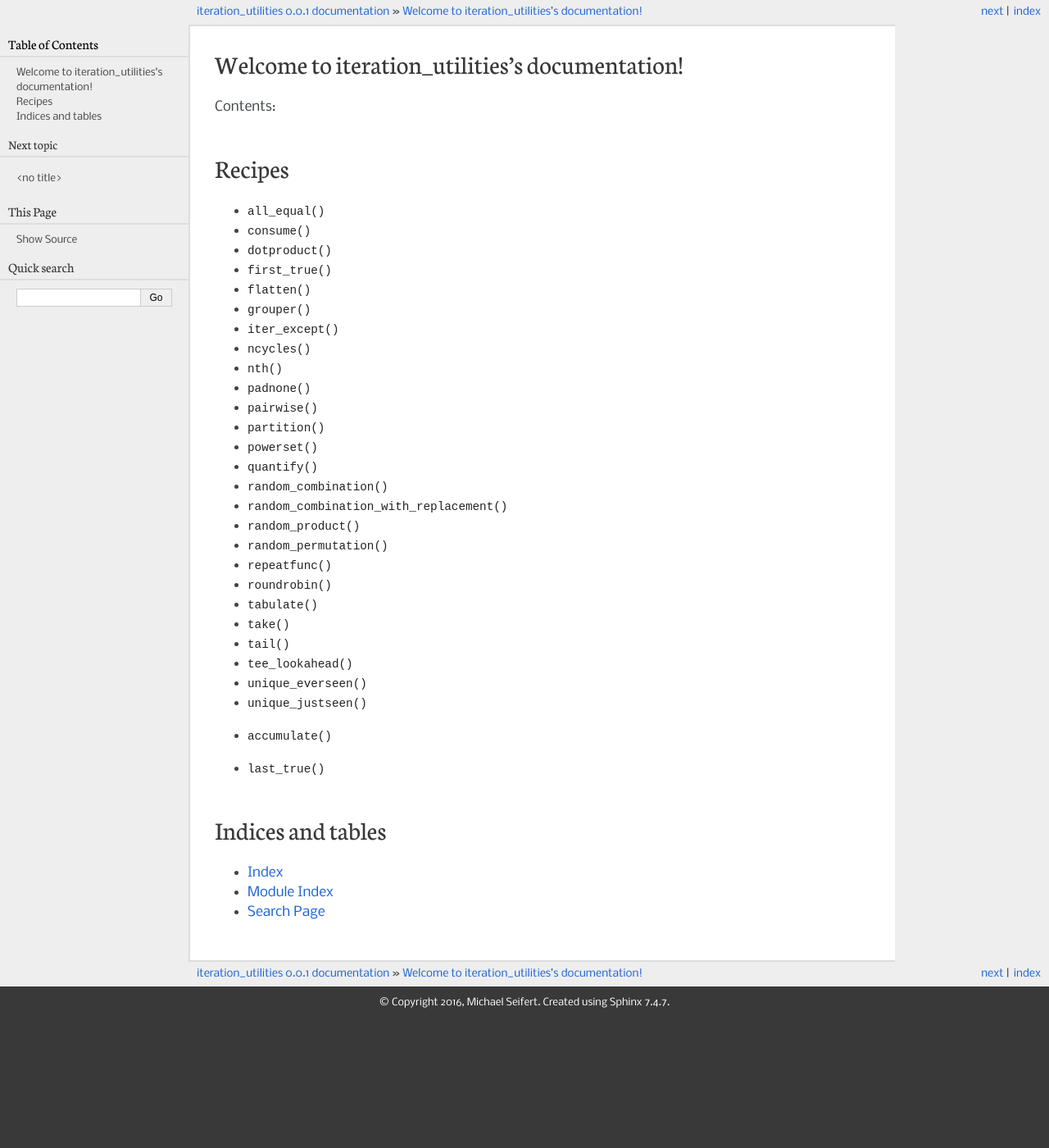
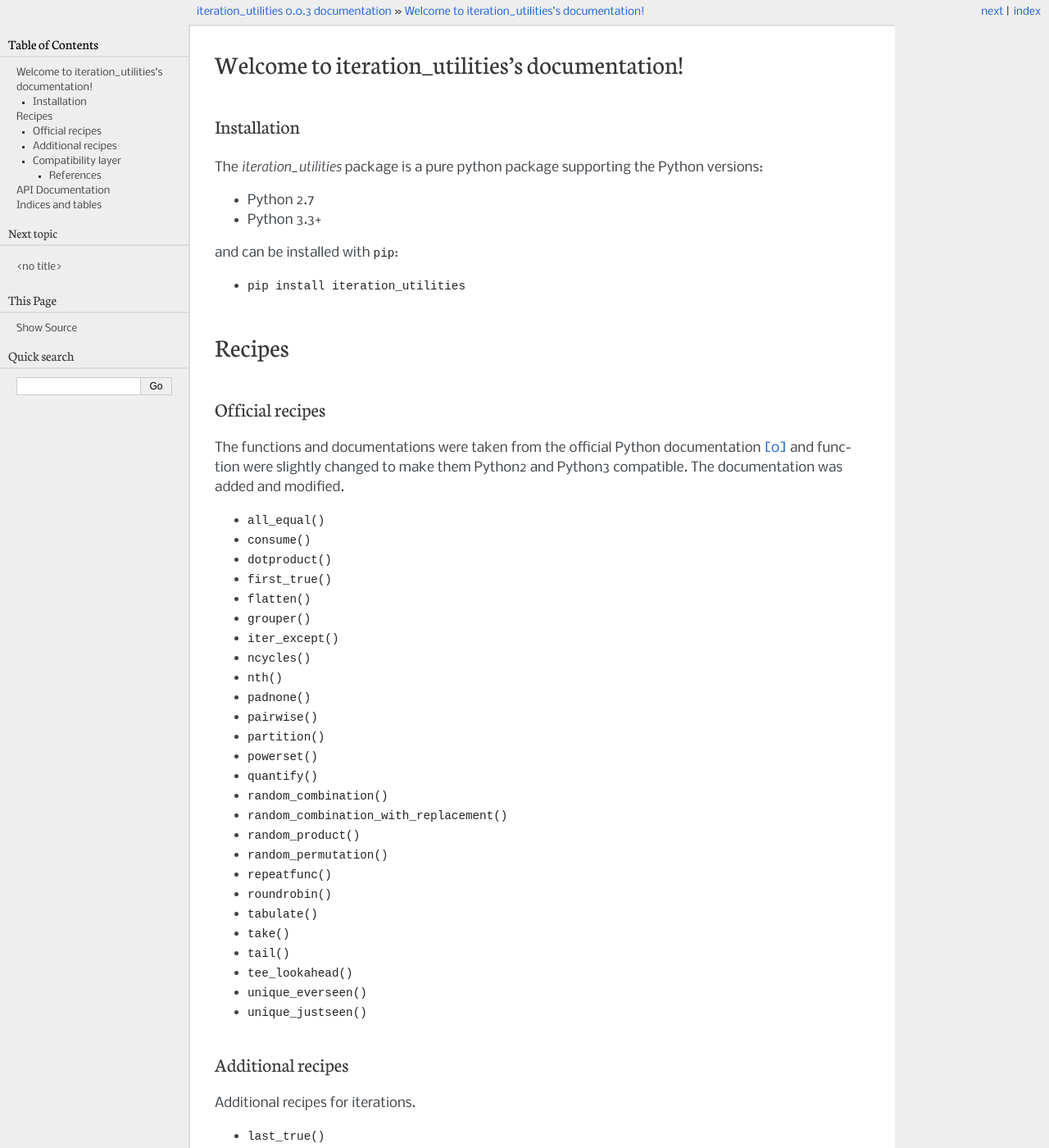
Before and after one commit to MSeifert04/iteration_utilities, a Sphinx documentation site: the page built from docs/index.rst, in a window 1280 px wide and 1400 px high. Shown: the whole window at 82% size. Built offline with Sphinx 7.4.7, drawn with Linux system fonts in a browser that asks for light colours; some of the changed text lies outside the part shown.

Commit message:
update setup.py and documentation changes

```diff
--- a/README.rst
+++ b/README.rst
@@ -18,7 +18,5 @@
    :alt: Documentation Status
 
 
-
-
 Includes the itertools recipes from the python homepage as well as other
-utilities for iteration based functions.
+iteration based functions.
--- a/docs/conf.py
+++ b/docs/conf.py
@@ -64,10 +64,17 @@
 # |version| and |release|, also used in various other places throughout the
 # built documents.
 #
-# The short X.Y version.
-version = '0.0.1'
-# The full version, including alpha/beta/rc tags.
-release = '0.0.1'
+
+with open('../setup.py') as f:
+    for i in f.readlines():
+        if i.startswith('version ='):
+            # The short X.Y version.
+            version = i.split('version =')[1].strip().strip('\'\"')
+            # The full version, including alpha/beta/rc tags.
+            release = version
+            break
+    else:
+        raise TypeError('cannot determine the version of the package.')
 
 # The language for content autogenerated by Sphinx. Refer to documentation
 # for a list of supported languages.
--- a/docs/index.rst
+++ b/docs/index.rst
@@ -1,25 +1,27 @@
-.. iteration_utilities documentation master file, created by
-   sphinx-quickstart on Sun Sep 11 05:06:29 2016.
-   You can adapt this file completely to your liking, but it should at least
-   contain the root `toctree` directive.
-
 Welcome to iteration_utilities's documentation!
 ===============================================
 
-Contents:
+Installation
+^^^^^^^^^^^^
 
-.. toctree::
-   :maxdepth: 2
+The `iteration_utilities` package is a pure python package supporting the
+Python versions:
 
-   recipes/core
-   recipes/additional
-   recipes/py2_compat
+- Python 2.7
+- Python 3.3+
 
+and can be installed with ``pip``:
 
-
+- ``pip install iteration_utilities``
 
 Recipes
 =======
+
+Official recipes
+^^^^^^^^^^^^^^^^
+The functions and documentations were taken from the official Python
+documentation [0]_ and function were slightly changed to make them Python2 and
+Python3 compatible. The documentation was added and modified.
 
 .. py:currentmodule:: iteration_utilities.recipes.core
 
@@ -51,14 +53,43 @@
 - :py:func:`unique_justseen`
 
 
+Additional recipes
+^^^^^^^^^^^^^^^^^^
+Additional recipes for iterations.
+
+.. py:currentmodule:: iteration_utilities.recipes.additional
+
+- :py:func:`last_true`
+
+
+Compatibility layer
+^^^^^^^^^^^^^^^^^^^
+Compatibility layer for :py:mod:`itertools` functions not avaiable in
+Python2. The function and documentation was taken from the official Python
+documentation [1]_ and the documentation was slightly changed.
+
 .. py:currentmodule:: iteration_utilities.recipes.py2_compat
 
 - :py:func:`accumulate`
 
 
-.. py:currentmodule:: iteration_utilities.recipes.additional
+References
+~~~~~~~~~~
+.. [0] https://docs.python.org/library/itertools.html#itertools-recipes
+.. [1] https://docs.python.org/3/library/itertools.html#itertools.accumulate
 
-- :py:func:`last_true`
+
+API Documentation
+=================
+
+Contents:
+
+.. toctree::
+   :maxdepth: 2
+
+   recipes/core
+   recipes/additional
+   recipes/py2_compat
 
 Indices and tables
 ==================
```
Also changed, not shown: setup.py (+12 -4 lines), 3 other files.
